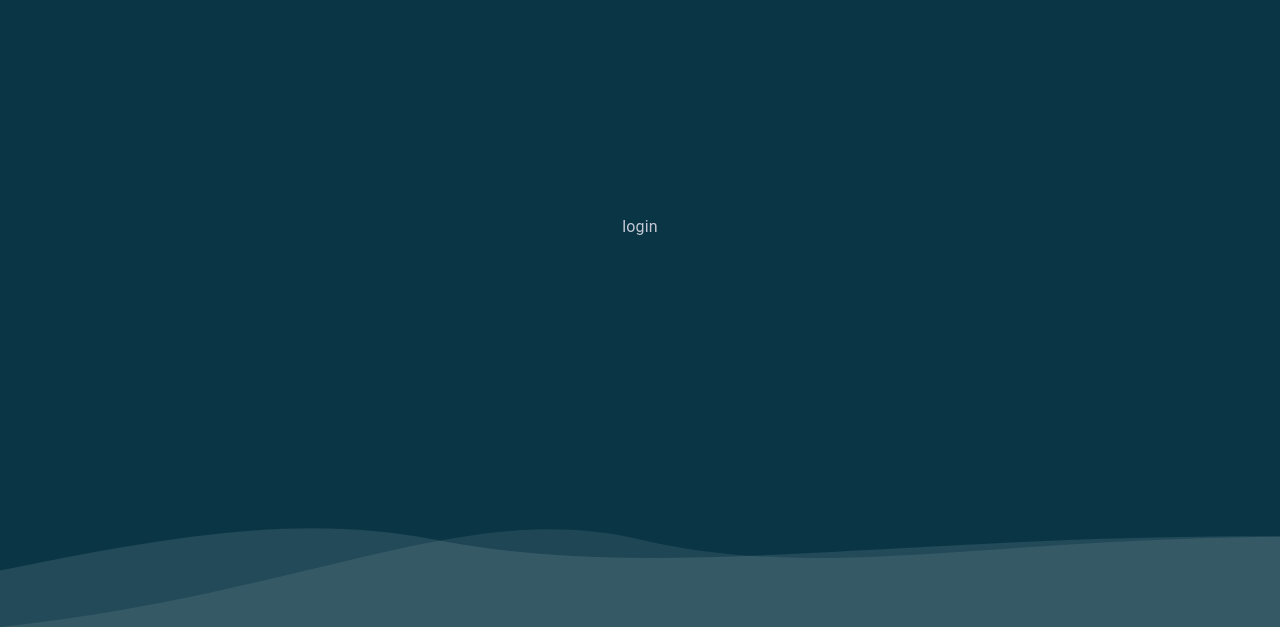
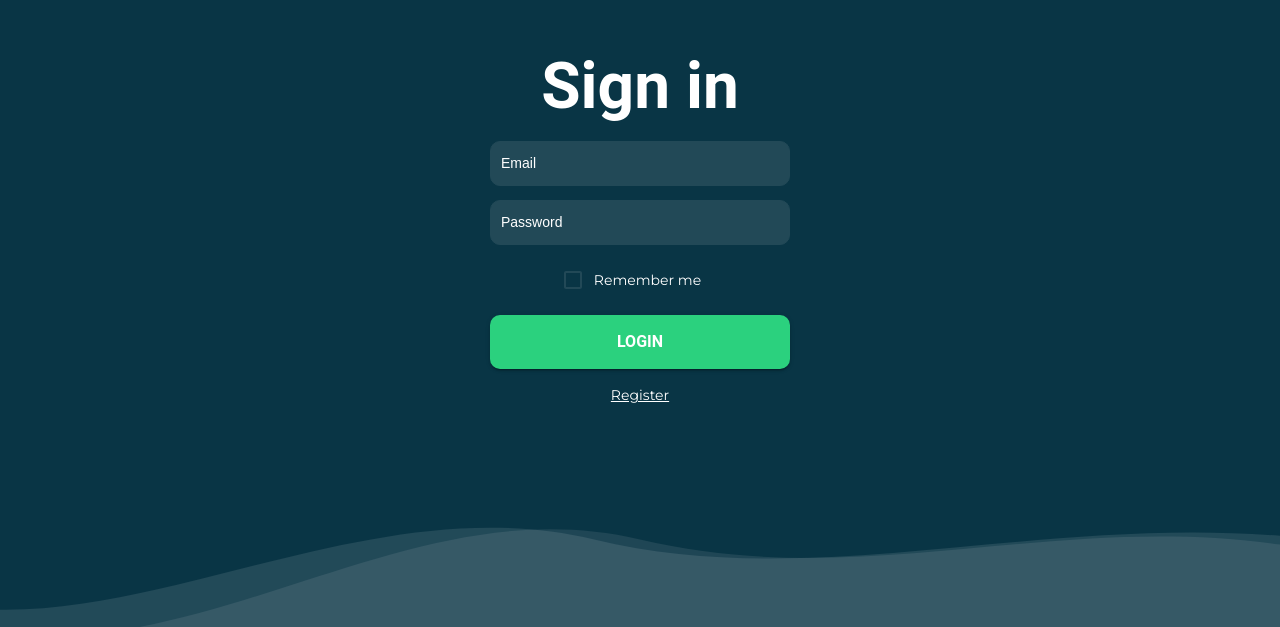
Before and after one commit to MaxBay2020/movie_app_FE, a React (Vite) app: page /login in a window 1280 px wide. Shown: the part 173-800 px from the top of the page. Built offline with nearby package versions, Linux system fonts and the light colour scheme.

Commit message:
auth login ready with validation

```diff
--- /dev/null
+++ b/src/components/auth/loginForm/LoginForm.tsx
@@ -0,0 +1,127 @@
+import {Box, Button, Checkbox, FormControlLabel, FormGroup, Grid, TextField, Typography} from "@mui/material";
+import MyInput from "../../myInput/MyInput";
+import MyButton from "../../myButton/MyButton";
+import {MyCheckbox, MyLabel} from "../../myCheckbox/MyCheckbox";
+import {useForm} from "react-hook-form";
+import {yupResolver} from "@hookform/resolvers/yup";
+import {loginFormSchema} from "../../../utils/schema";
+import {Link} from "react-router-dom";
+
+const LoginForm = () => {
+
+    const {
+        register,
+        handleSubmit,
+        formState: { errors }
+    }  = useForm({
+        resolver: yupResolver(loginFormSchema),
+    })
+
+
+    const loginUser = userInfo => {
+        console.log(userInfo)
+    }
+
+    return (
+        <Box
+            sx={{
+                height: '360px'
+            }}
+        >
+
+            {/* Form */}
+            <form onSubmit={handleSubmit(loginUser)} style={{height: '100%'}}>
+                <Grid
+                    container
+                    direction='column'
+                    sx={{
+                        alignItems: 'center',
+                        justifyContent: 'space-between',
+                        height: '100%'
+                    }}
+                >
+                    <Grid>
+                        <Typography
+                            sx={{
+                                typography: {
+                                    xs: 'h2',
+                                    md: 'h1'
+                                }
+                            }}
+                        >
+                            Sign in
+                        </Typography>
+                    </Grid>
+                    {/* email input */}
+                    <Grid sx={{ width: '100%' }}>
+                        <MyInput
+                            type="text"
+                            placeholder="Email"
+                            {...register('email')}
+                            className={errors.email && 'error'}
+                        />
+                        <Box>
+                            {
+                                errors.email
+                                &&
+                                <Typography variant='bodyExtraSmall' color='error'>{errors.email.message}</Typography>
+                            }
+                        </Box>
+                    </Grid>
+
+                    {/* password input */}
+                    <Grid sx={{ width: '100%' }}>
+                        <MyInput
+                            type="password"
+                            placeholder="Password"
+                            {...register('password')}
+                            className={errors.password && 'error'}
+                        />
+                        <Box>
+                            {
+                                errors.password
+                                &&
+                                <Typography variant='bodyExtraSmall' color='error'>{errors.password.message}</Typography>
+                            }
+                        </Box>
+                    </Grid>
+
+
+                    {/* checkbox input */}
+                    <Grid>
+                        <FormGroup>
+                            <FormControlLabel
+                                control={<MyCheckbox {...register('rememberMe')} />}
+                                label={<MyLabel>Remember me</MyLabel>}
+                            />
+                        </FormGroup>
+                    </Grid>
+
+
+                    {/* button */}
+                    <Grid sx={{ width: '100%' }}>
+                        <MyButton
+                            variant="contained"
+                            color='primary'
+                            type='submit'
+                        >
+                            Login
+                        </MyButton>
+                    </Grid>
+
+                    {/* register */}
+                    <Grid>
+                        <Typography variant='bodySmall'>
+                            <Link to='/register'>Register</Link>
+                        </Typography>
+                    </Grid>
+                </Grid>
+
+
+
+            </form>
+        </Box>
+    );
+};
+
+export default LoginForm;
--- /dev/null
+++ b/src/components/myButton/MyButton.tsx
@@ -0,0 +1,16 @@
+import {Button, styled} from "@mui/material";
+
+const myButtonStyle = ({ theme }) => ({
+    width: '380px',
+    borderRadius: '10px',
+    padding: '15px 126px',
+    ...theme.typography.bodyRegular,
+
+    [theme.breakpoints.up('md')]: {
+        width: '300px',
+    },
+})
+
+const MyButton = styled(Button)(myButtonStyle)
+
+export default MyButton;
--- /dev/null
+++ b/src/components/myCheckbox/MyCheckbox.tsx
@@ -0,0 +1,19 @@
+import {Checkbox, styled} from "@mui/material";
+
+const MyCheckboxStyle = ({ theme }) => ({
+    '& .css-1umw9bq-MuiSvgIcon-root': {
+        fill: theme.palette.inputColor.main,
+    },
+    '&.Mui-checked .MuiSvgIcon-root': {
+        fill: '#fff',
+    },
+
+})
+
+const MyLabelStyle = ({ theme }) => ({
+    ...theme.typography.bodySmall,
+})
+
+export const MyLabel = styled('span')(MyLabelStyle)
+
+export const MyCheckbox = styled(Checkbox)(MyCheckboxStyle)
--- /dev/null
+++ b/src/components/myInput/MyInput.tsx
@@ -0,0 +1,40 @@
+import {styled, TextField} from "@mui/material";
+
+const myInputStyle = ({ theme }) => ({
+    width: '380px',
+    height: '45px',
+    borderRadius: '10px',
+    padding: '10px', // Adjust the padding for text inside the input
+
+    backgroundColor: theme.palette.inputColor.main,
+    border: `1px solid ${theme.palette.inputColor.main}`,
+
+    '&:hover': {
+        border: `1px solid ${theme.palette.inputColor.main}`,
+    },
+
+    '&:focus': {
+        backgroundColor: 'transparent',
+        borderColor: theme.palette.inputColor.main,
+        outline: 'none',
+        '&::placeholder': {
+            opacity: 0,
+        },
+    },
+
+    '&.error': {
+        borderColor: theme.palette.error.main,
+    },
+
+    '&::placeholder': {
+        ...theme.typography.bodySmall
+    },
+
+    [theme.breakpoints.up('md')]: {
+        width: '300px',
+    },
+});
+
+const MyInput = styled('input')(myInputStyle);
+
+export default MyInput;
--- a/src/components/wave/Wave.tsx
+++ b/src/components/wave/Wave.tsx
@@ -8,7 +8,8 @@ const waveStyle = {
         height: '150px',
         bottom: 0,
         left: 0,
-        overflow: 'hidden'
+        overflow: 'hidden',
+        index: -999
     }
 }
 
--- a/src/pages/authPage/AuthPage.tsx
+++ b/src/pages/authPage/AuthPage.tsx
@@ -1,9 +1,10 @@
 import {Button, Container, Typography} from "@mui/material";
+import LoginForm from "../../components/auth/loginForm/LoginForm";
 
 const AuthPage = () => {
     return (
         <Container>
-            login
+            <LoginForm />
 
         </Container>
     );
--- a/src/theme/globalTheme.ts
+++ b/src/theme/globalTheme.ts
@@ -19,6 +19,9 @@ const globalTheme = createTheme({
         }
     },
     typography: {
+        allVariants: {
+            color: '#fff',
+        },
         h1: {
             fontSize: '64px',
             lineHeight: '80px',
@@ -66,12 +69,14 @@ const globalTheme = createTheme({
             lineHeight: '24px',
             letterSpacing: '0',
             fontWeight: 700,
+            color: '#fff',
         },
         bodySmall: {
             fontSize: '14px',
             lineHeight: '24px',
             letterSpacing: '0',
             fontWeight: 400,
+            color: '#fff',
         },
         bodyExtraSmall: {
             fontSize: '12px',
@@ -100,7 +105,7 @@ const globalTheme = createTheme({
                     margin: 0,
                     padding: 0,
                     boxSizing: 'border-box',
-                    color: '#C3C8D4'
+                    color: '#fff'
                 },
                 'body': {
                     backgroundColor: theme.palette.bgColor.main,
--- /dev/null
+++ b/src/utils/schema.ts
@@ -0,0 +1,7 @@
+import {boolean, object, string} from "yup";
+
+export const loginFormSchema = object({
+    email: string().trim().email('Email not valid').required('Please enter your email'),
+    password: string().trim().required('Please enter your password'),
+    rememberMe: boolean()
+})
```
